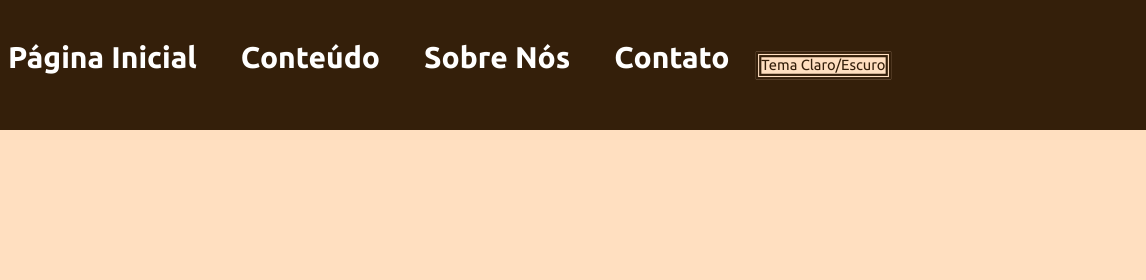
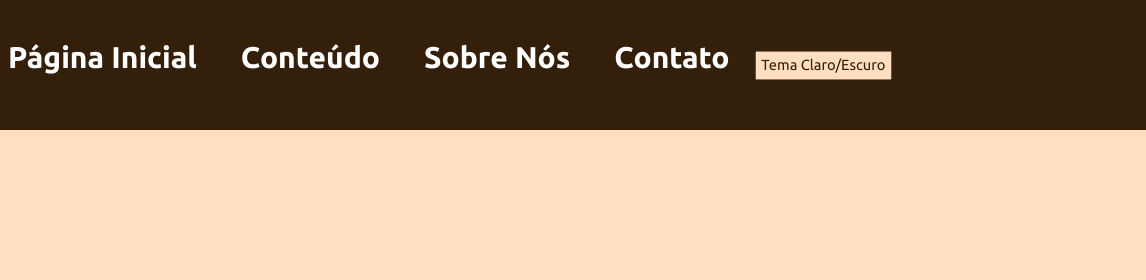
Before and after one commit to gustavoalmeidapaula/requisito-12, a plain HTML site: page index.html in a window 1280 px wide. In both pictures the pointer is over the button "Tema Claro/Escuro". Shown: the top 280 px of the page, 134-1280 px from the left. Drawn offline with nearby package versions, Linux system fonts and the light colour scheme; files that its build step writes are made by us from their sources.

Commit message:
modificado2

```diff
--- a/sass/style.scss
+++ b/sass/style.scss
@@ -154,13 +154,16 @@ h2 {
     margin-bottom: -80px;
 }
 
-
+button {
+    background-color: $secundary-color;
+    color: $primary-color;
+}
 
 button:hover {
-    background-color: $secundary-color;
-    color: $primary-color;
+    background-color: $primary-color;
+    color: $font-color;
     transform: scale(1.1);
-    border: $primary-color double 5px;
+    border: $secundary-color double 5px;
 }
 
 #themeSwitcher {
```
